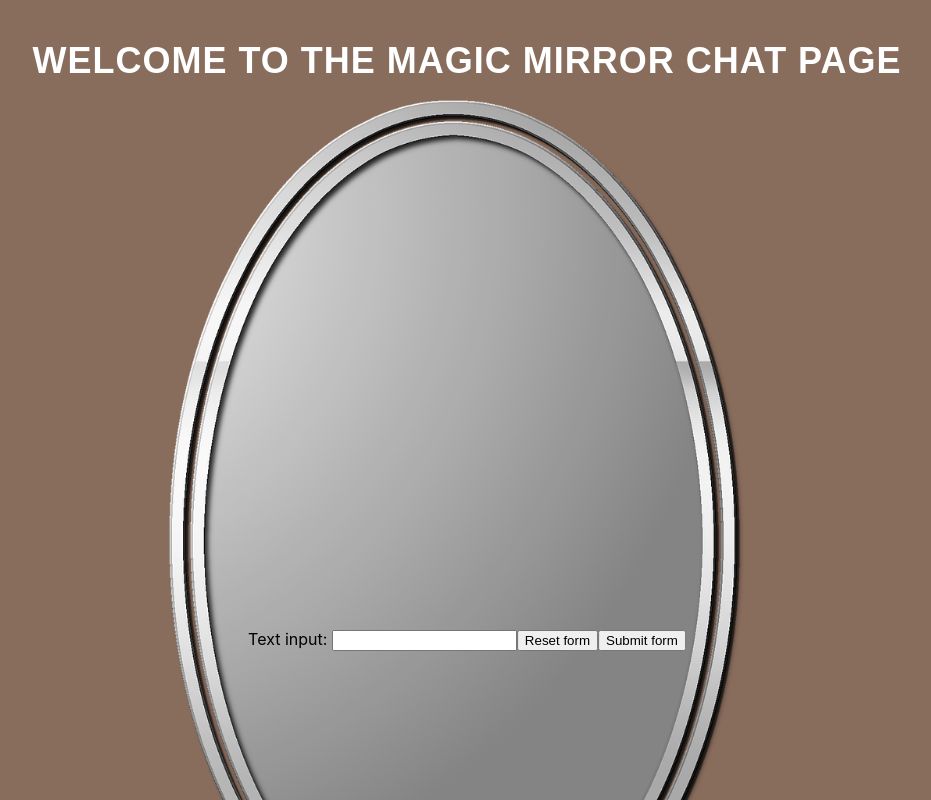
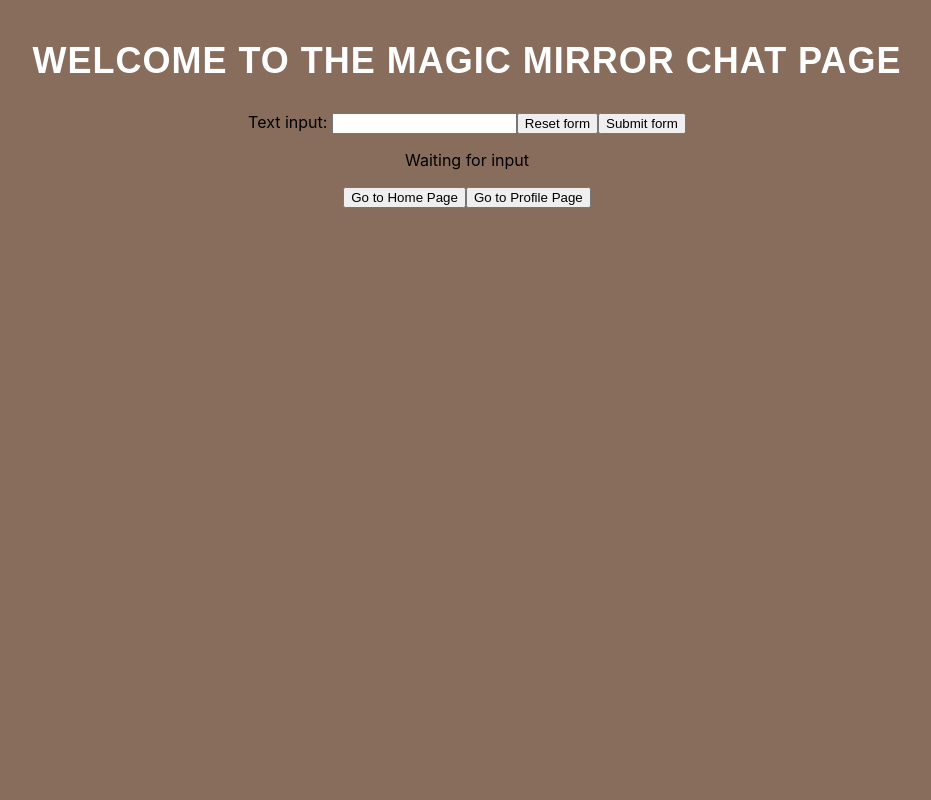
Before and after one commit to Way05/HenHacks25, a React (Create React App) app in the folder henhacks25/: page /chat in a window 1280 px wide. Shown: the top 800 px of the page, without its empty margins (173-1104 px from the left). Built offline with nearby package versions, Linux system fonts and the light colour scheme.

Commit message:
Revert "mirror image"
This reverts commit 0f1429e672efcb5f536128c52768cbc4631fc650.

```diff
--- a/henhacks25/src/App.css
+++ b/henhacks25/src/App.css
@@ -47,7 +47,7 @@ img{
 .image-container img {
   width: auto;
   height: 50;
-  transform: translate(3%,-4%);
+  transform: translate(5%,-4%);
 }
 
 .image-container .input {
--- a/henhacks25/src/pages/chat.tsx
+++ b/henhacks25/src/pages/chat.tsx
@@ -17,8 +17,7 @@ const ChatPage: React.FC = () => {
       <div className="Magic Mirror">
         <h1>Welcome to the Magic Mirror Chat Page</h1>
 
-      <div className="image-container">
-        <img src="/images/mirror.jpg" alt="Chat Page Image" />
+        {/* Form */}
         <div className="input">
           <form method="post" onSubmit={handleData}>
             <label>
@@ -29,7 +28,11 @@ const ChatPage: React.FC = () => {
           </form>
         </div>
 
-        {/* Link to Profile and Home Page */}
+        <div>
+          <p>{response}</p>
+        </div>
+
+        {/* Link to Profile Page */}
         <div className="nav">
           <Link to="/">
             <button>Go to Home Page</button>
@@ -39,7 +42,6 @@ const ChatPage: React.FC = () => {
           </Link>
         </div>
     </div>
-    </div>
   );
 };
 
```
Lines whose indentation alone changed are shown as unchanged.
